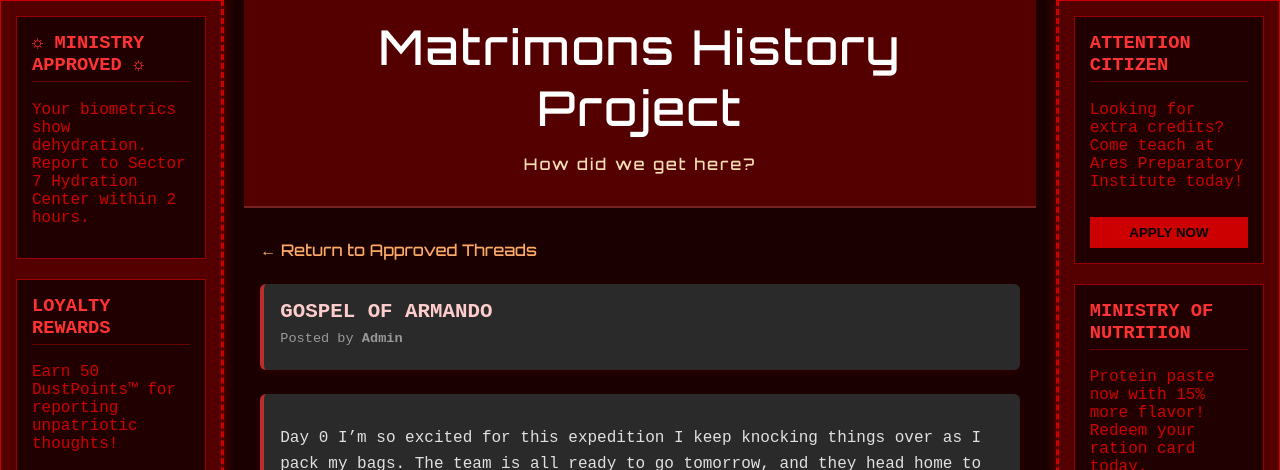
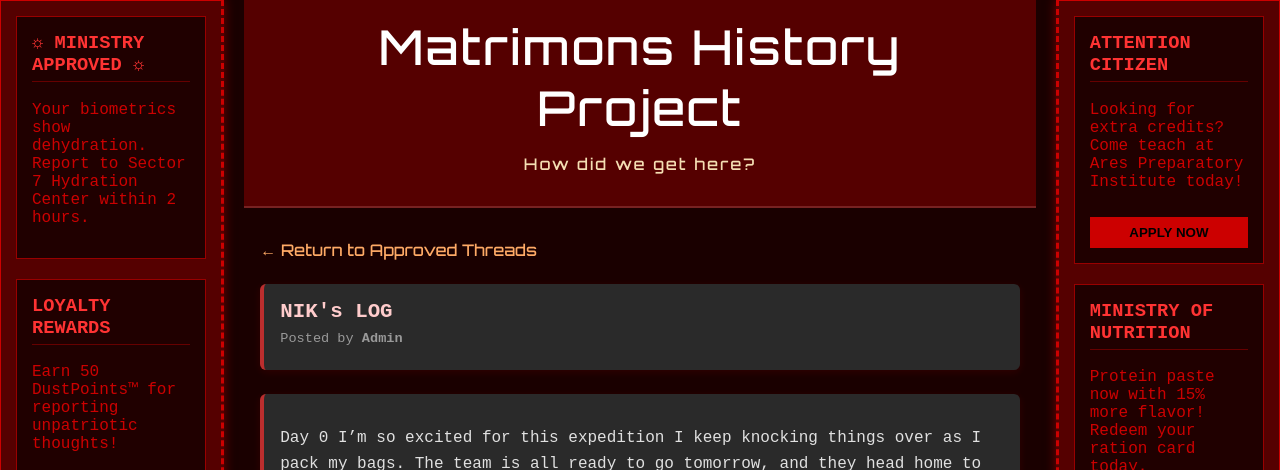
Before and after one commit to jflow21/jflow21.github.io, a plain HTML site: page niklog.html in a window 1280 px wide. Shown: the top 470 px of the page. Drawn offline with Linux system fonts and the light colour scheme; a script that the page names is missing.

Commit message:
fix typo

```diff
--- a/niklog.html
+++ b/niklog.html
@@ -74,7 +74,7 @@
                 >
 
                 <div class="original-post">
-                    <div class="post-title">GOSPEL OF ARMANDO</div>
+                    <div class="post-title">NIK's LOG</div>
                     <div class="post-meta">
                         Posted by <strong>Admin</strong>
                     </div>
```
